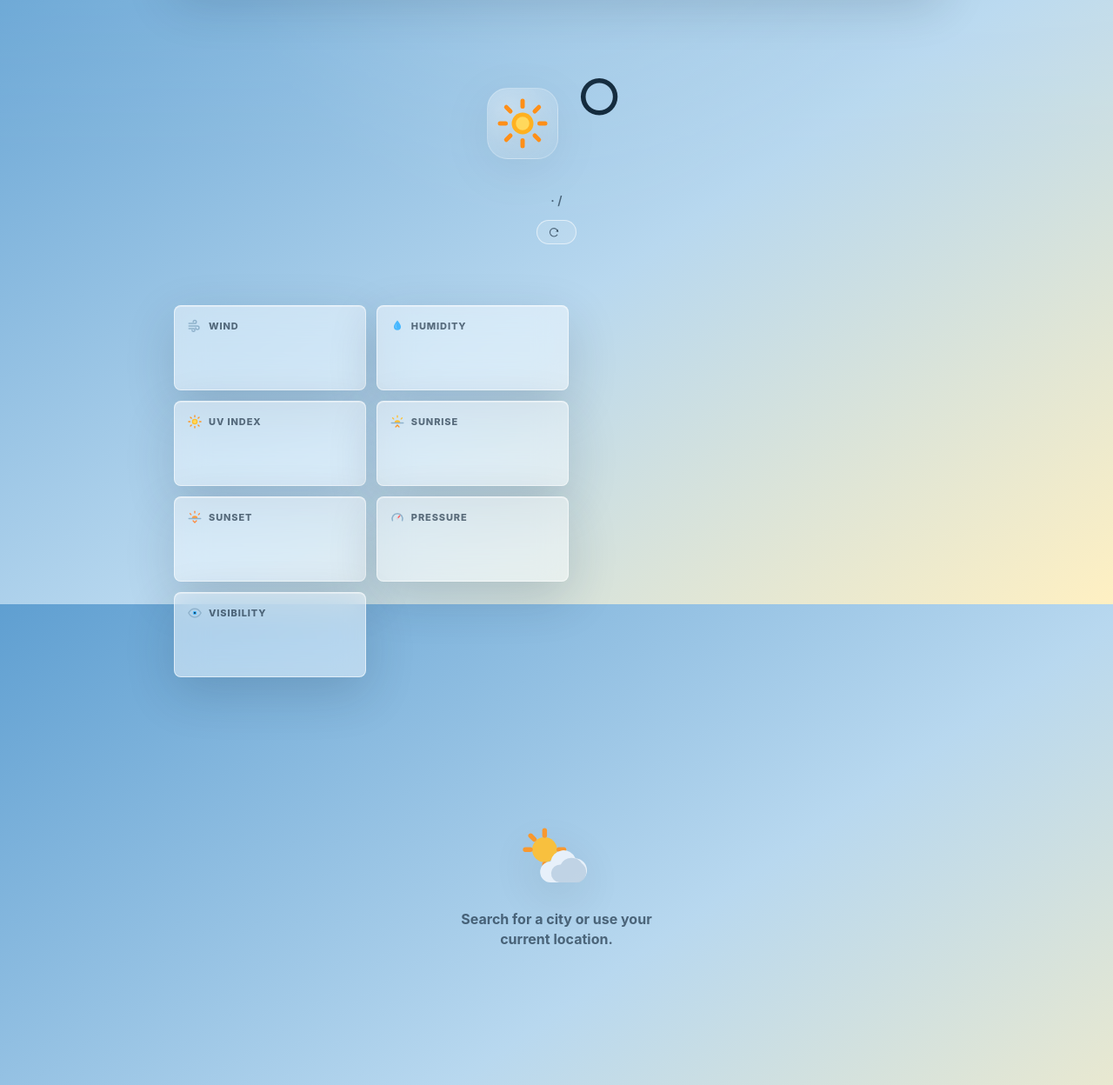
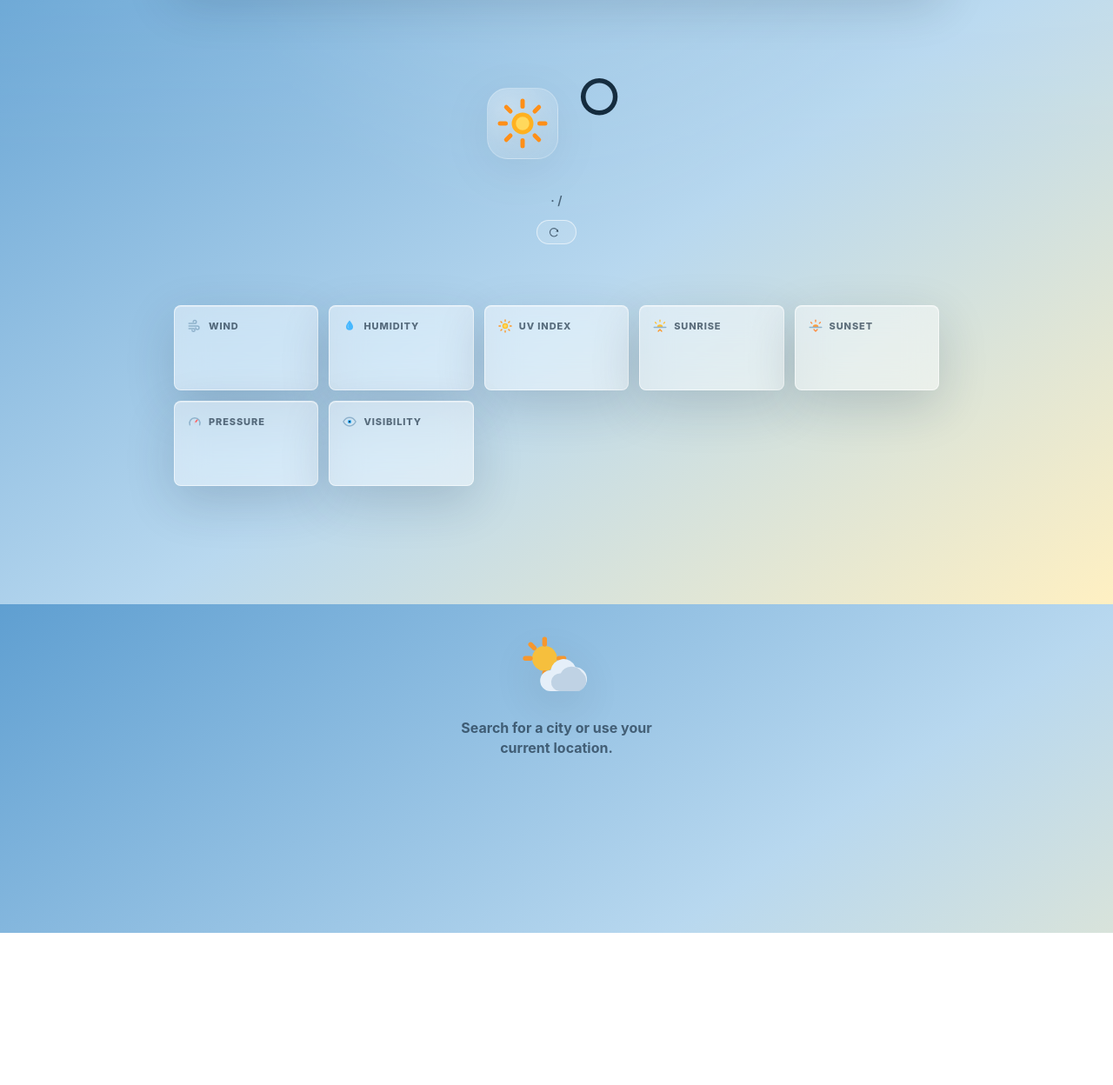
Before and after one commit to disappointment/weather, a website with bundled scripts: page index.html in a window 1280 px wide. Shown: the part 105-1353 px from the top of the page at 87% size. After the commit the page ends 1178 px from the top, so only its background shows below. Built offline with nearby package versions, Linux system fonts and the light colour scheme.

Commit message:
Make 7-day forecast (and tiles) full width on desktop
The desktop 2-column layout only existed to place the day-list and
tiles side by side, which squeezed the 7-day cards into a narrow
column. Switch desktop to a single full-width column so the 7-day row
uses the full content width like the hourly strip, and let the stat
tiles flow with auto-fit columns instead of a fixed two.

```diff
--- a/styles.css
+++ b/styles.css
@@ -719,18 +719,10 @@ button {
 
 @media (min-width: 700px) {
   .app {
-    grid-template-columns: minmax(0, 1fr) minmax(300px, 0.9fr);
-    align-items: start;
+    /* Single full-width column on desktop so the hourly strip, 7-day cards,
+       and tiles all use the full content width. */
     gap: 18px;
     padding-top: 28px;
-  }
-
-  .controls,
-  .status,
-  .hero,
-  .hourly,
-  .empty {
-    grid-column: 1 / -1;
   }
 
   .hero {
@@ -738,8 +730,9 @@ button {
     padding-top: 34px;
   }
 
+  /* Stat tiles flow to fill the full width instead of a fixed 2 columns. */
   .tiles {
-    grid-template-columns: repeat(2, minmax(0, 1fr));
+    grid-template-columns: repeat(auto-fit, minmax(150px, 1fr));
   }
 
   /* 7-day forecast as a horizontal row of cards (Google-style) on wide
```
